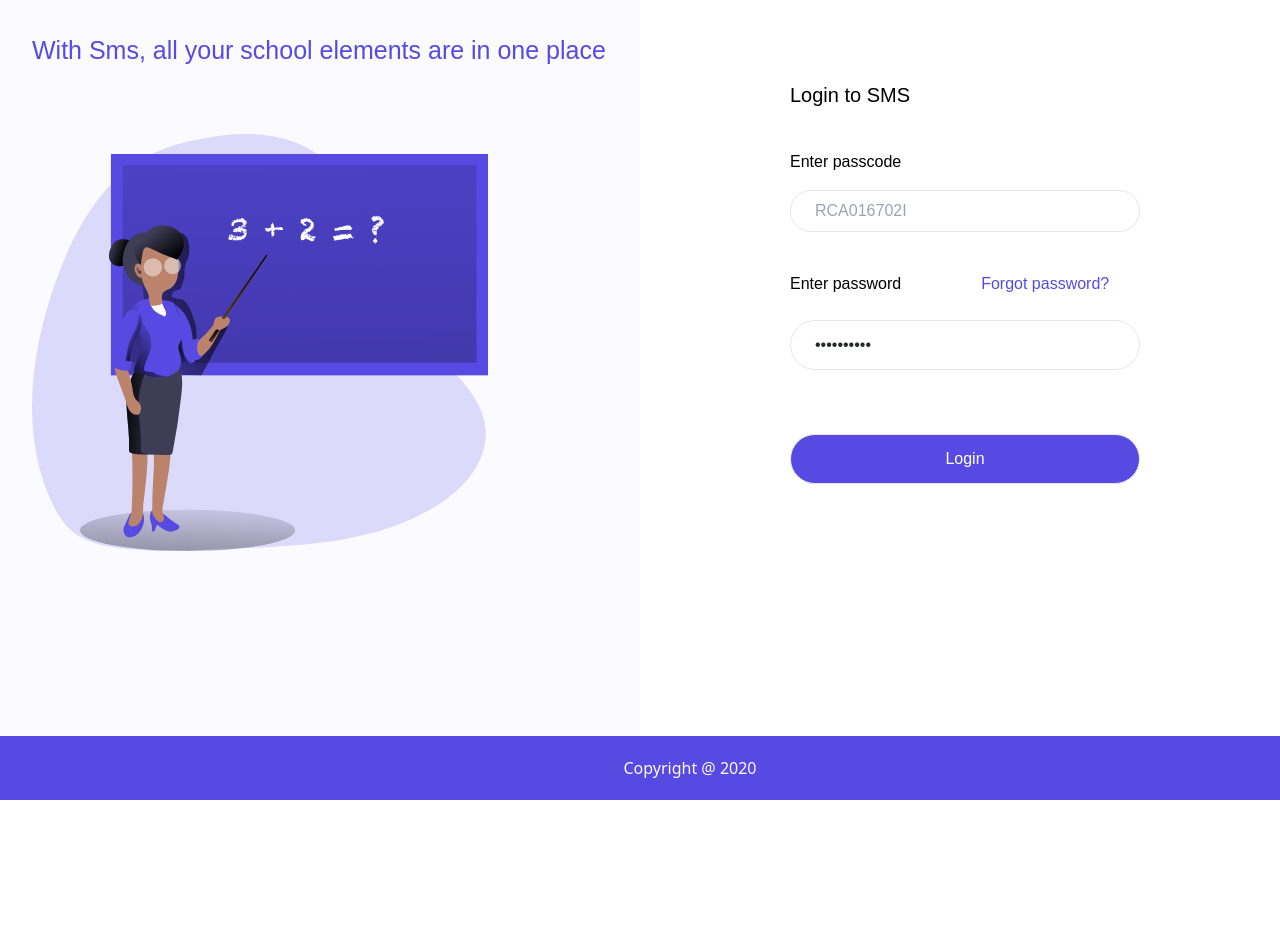
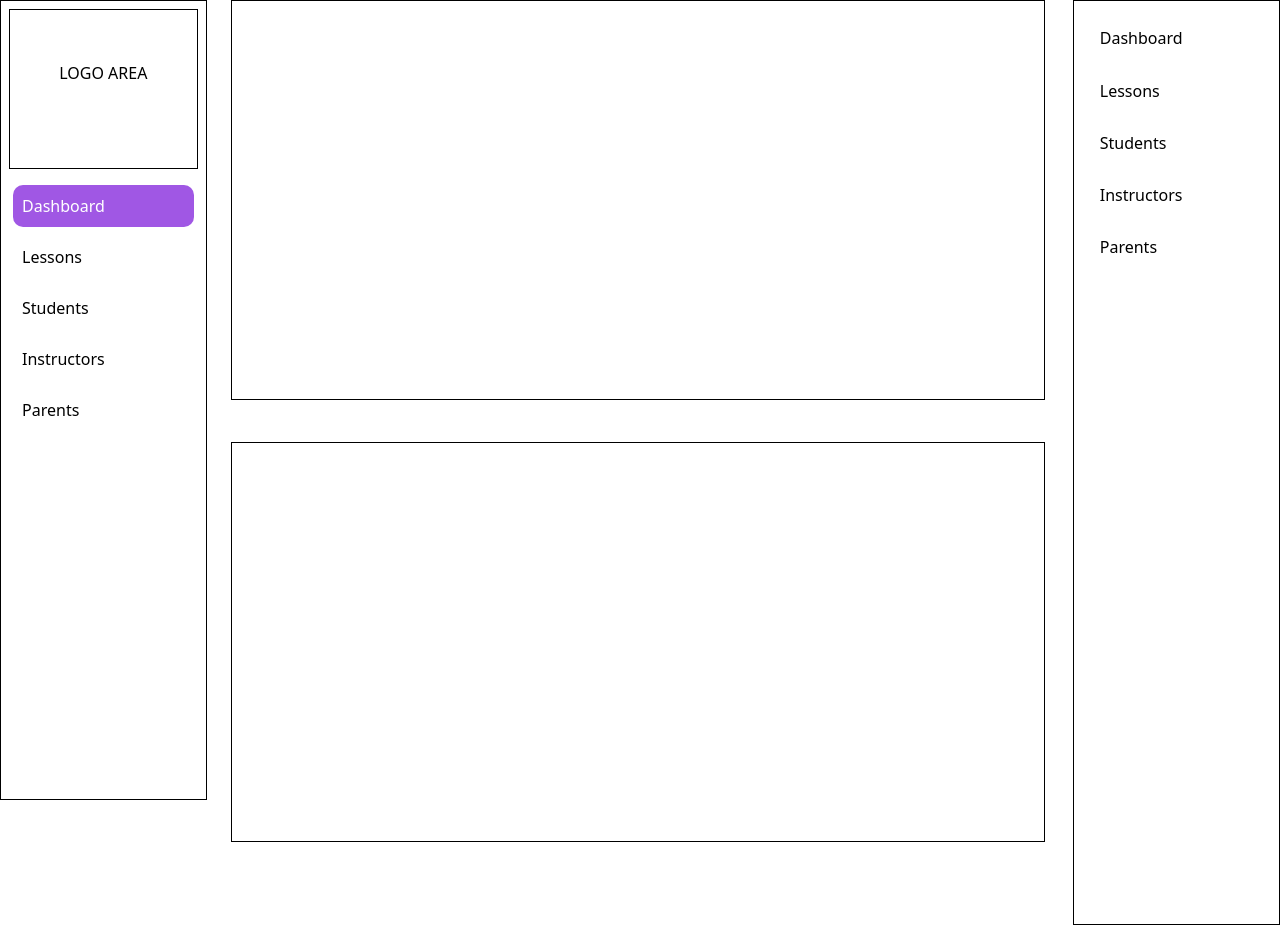
Before and after one commit to pretty123dian/Sms-frontEnd, a Vue app: page /dashboard in a window 1280 px wide. Before the commit the page ends 800 px from the top, so only its background shows below. Built offline with nearby package versions, Linux system fonts and the light colour scheme.

Commit message:
Two sidebars structure and main body

```diff
--- a/src/App.vue
+++ b/src/App.vue
@@ -1,15 +1,20 @@
 <template>
   <div id="app">
-    <Home/>
+    <!-- <Home/> -->
+  <!-- <Sidebar/> -->
+  <Dashboard/>
   </div>
 </template>
 
 <script>
-import Home from './pages/Home';
+// import Home from './pages/Home';
+// import Sidebar from './components/shared/Sidebar';
+import Dashboard from './pages/Dashboard';
 export default {
   name: "App",
   components: {
-    Home
+    // Home,
+    Dashboard
 }
 }
 </script>
--- /dev/null
+++ b/src/assets/styles/sidebar.css
@@ -0,0 +1,3 @@
+.sidebar{
+    border: 1px solid black;
+}
--- /dev/null
+++ b/src/components/main/StatisticalVisual.vue
@@ -0,0 +1,33 @@
+<template>
+  <div class=" col-start-3 col-end-11 ">
+
+    <div class="grid grid-cols-1 sm:mr-5">
+        <div class="chart-one lg:ml-4 sm:ml-4">
+
+        </div>
+        <div class="chart-two lg:ml-4 sm:ml-4">
+
+        </div>
+    </div>
+    </div>
+</template>
+
+<script>
+export default {
+name:"StatisticalVisual"
+}
+</script>
+
+<style>
+.chart-one{
+    border:1px solid black;
+    height: 50vh;
+}
+.chart-two{
+    margin-top: 5%;
+    border:1px solid black;
+    height: 50vh;
+    margin-bottom: 10%;
+}
+
+</style>
--- /dev/null
+++ b/src/components/shared/RightSidebar.vue
@@ -0,0 +1,23 @@
+<template>
+  <div class="left-sidebar col-start-11 col-end-13">
+<div class="home-links  md:ml-4 md:mt-4">
+      <a href="">Dashboard</a>
+      <a href="">Lessons</a>
+      <a href="">Students</a>
+      <a href="">Instructors</a>
+      <a href="">Parents</a>
+    </div>
+  </div>
+</template>
+
+<script>
+export default {
+name:"RightSidebar"
+}
+</script>
+
+<style>
+.left-sidebar{
+    border: 1px solid black;
+}
+</style>
--- a/src/components/shared/Sidebar.vue
+++ b/src/components/shared/Sidebar.vue
@@ -1,13 +1,58 @@
 <template>
-  <div></div>
+
+  <div class="sidebar col-start-1 col-end-3 ">
+  <div class="col-start-1 col-end-2 sms-logo sm:m-2">
+    LOGO AREA
+  </div>
+    <div class="home-links md:ml-3 md:mt-4 md:mr-3">
+      <a href="" class="active">Dashboard</a>
+      <a href="">Lessons</a>
+      <a href="">Students</a>
+      <a href="">Instructors</a>
+      <a href="">Parents</a>
+    </div>
+  </div>
+
 </template>
 
 <script>
+// import Links from './SidebarLinks';
 export default {
-
+name: "Sidebar"
 }
 </script>
+<style>
+.sidebar{
+  border:1px solid black;
+  height: 100vh;
+  top: 0;
+  position: sticky;
+  /* width: 17%; */
+  /* position: fixed; */
+}
 
-<style>
-
+.sms-logo{
+  border: 1px solid black;
+  height: 20vh;
+  text-align: center;
+  padding-top: 25%;
+}
+.home-links a{
+display: block;
+margin-top: 5%;
+ padding: 5% 5%;
+ border-radius: 10px;
+}
+.home-links>.active{
+  padding: 5% 5%;
+    background-color: rgba(122, 20, 218, 0.712);
+    color: #fff;
+  /* border:1px solid black; */
+  border-radius: 10px;
+}
+.home-links a:hover{
+  /* font-weight: bold; */
+  background-color: rgba(122, 20, 218, 0.712);
+  color: #fff;
+}
 </style>
--- /dev/null
+++ b/src/components/shared/SidebarLinks.js
@@ -0,0 +1,5 @@
+export default links = {
+    icon:"+",
+    title:"Dashboard",
+    toggleIcon:">"
+}
--- /dev/null
+++ b/src/pages/Dashboard.vue
@@ -0,0 +1,26 @@
+<template>
+  <div class="grid grid-cols-12 gap-2">
+      <Sidebar/>
+      <statistical-visual/>
+      <right-sidebar/>
+  </div>
+</template>
+
+<script>
+import Sidebar from '../components/shared/Sidebar';
+import RightSidebar from '../components/shared/RightSidebar';
+import StatisticalVisual from '../components/main/StatisticalVisual.vue';
+export default {
+name: "Dashboard",
+components:{
+Sidebar,
+RightSidebar,
+StatisticalVisual
+
+}
+}
+</script>
+
+<style>
+
+</style>
```
